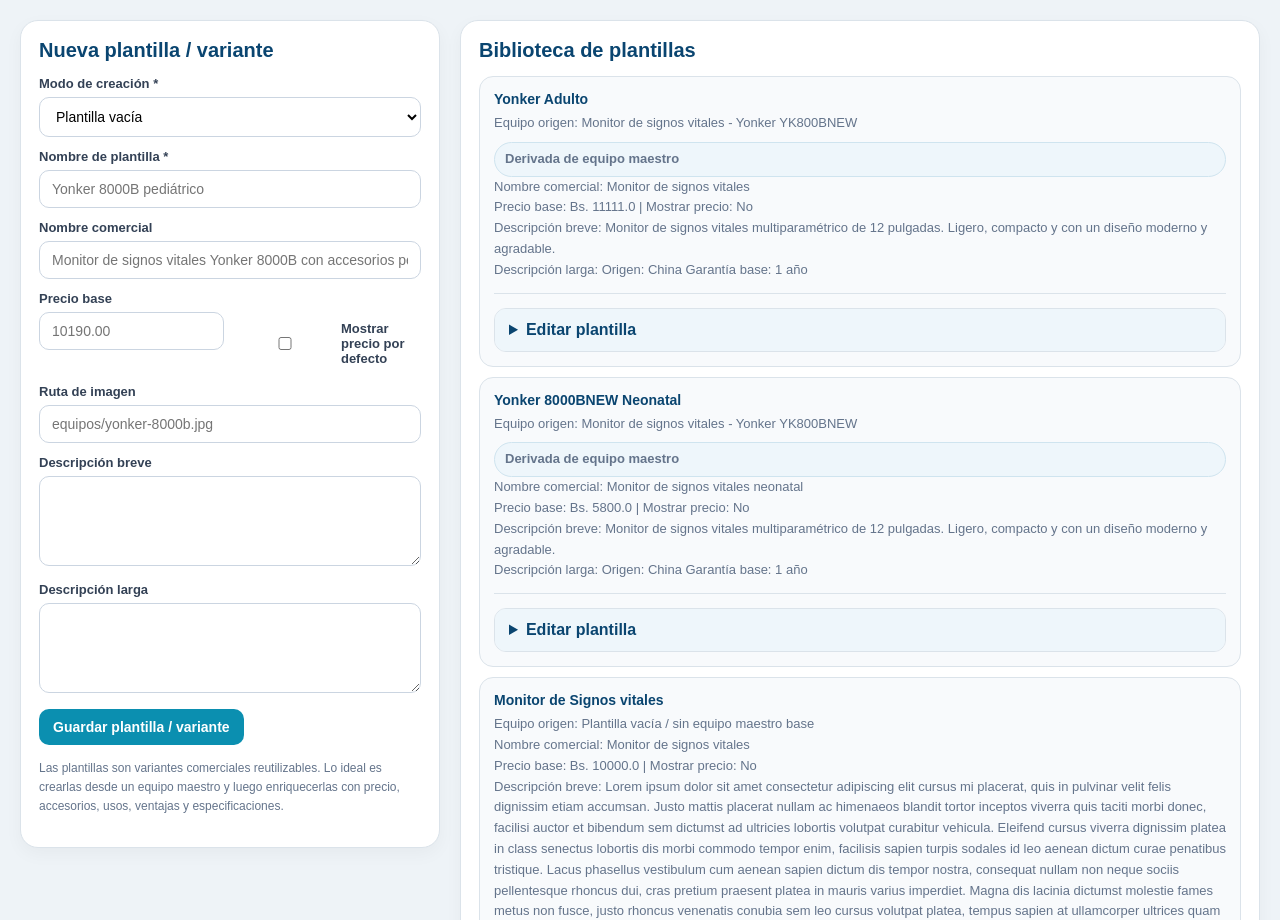
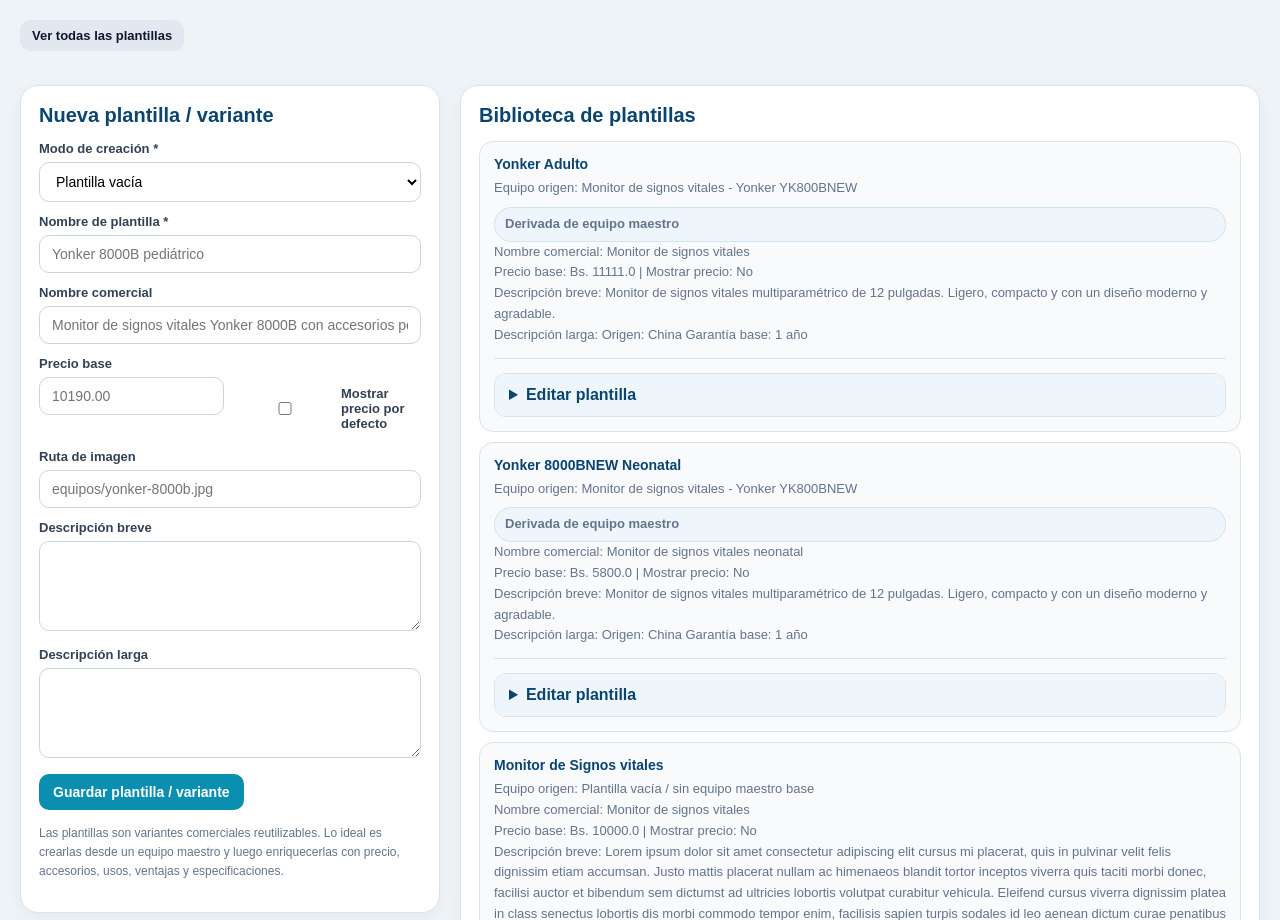
Before and after one commit to Myroesh/biosolutions-cotizador, a Flask app: page /plantillas in a window 1280 px wide. Shown: the part 71-991 px from the top of the page. Run offline with Flask 3, Linux system fonts and the light colour scheme; data comes from the database, SQL or seed files in the repository; both versions use the stored data as it was after the commit; data that the repository does not hold is empty.

Commit message:
Separar flujo crear plantilla y ver plantillas

```diff
--- a/app.py
+++ b/app.py
@@ -346,8 +346,12 @@ def plantillas_page():
     conn = get_db_connection()
 
     equipo_id_raw = (request.args.get("equipo_id") or "").strip()
+    action = (request.args.get("action") or "").strip().lower()
+
+    if action not in {"create", "view"}:
+        action = ""
+
     equipo_id = None
-
     if equipo_id_raw:
         try:
             equipo_id = int(equipo_id_raw)
@@ -361,7 +365,20 @@ def plantillas_page():
         ORDER BY id DESC
     """).fetchall()
 
+    selected_equipo = None
     if equipo_id:
+        selected_equipo = conn.execute("""
+            SELECT *
+            FROM equipos
+            WHERE id = ? AND activo = 1
+        """, (equipo_id,)).fetchone()
+
+        if not selected_equipo:
+            equipo_id = None
+
+    filter_by_equipo = bool(equipo_id and action == "view")
+
+    if filter_by_equipo:
         plantillas_rows = conn.execute("""
             SELECT p.*, e.nombre AS equipo_nombre, e.marca AS equipo_marca, e.modelo AS equipo_modelo
             FROM plantillas p
@@ -378,14 +395,6 @@ def plantillas_page():
             WHERE p.activo = 1
             ORDER BY p.id DESC
         """).fetchall()
-
-    selected_equipo = None
-    if equipo_id:
-        selected_equipo = conn.execute("""
-            SELECT *
-            FROM equipos
-            WHERE id = ? AND activo = 1
-        """, (equipo_id,)).fetchone()
 
     plantillas = []
     for p in plantillas_rows:
@@ -406,7 +415,9 @@ def plantillas_page():
         plantillas=plantillas,
         active_page="plantillas",
         selected_equipo=selected_equipo,
-        selected_equipo_id=equipo_id
+        selected_equipo_id=equipo_id,
+        current_action=action,
+        filter_by_equipo=filter_by_equipo
     )
 
 @app.route("/cotizaciones")
--- a/templates/equipos.html
+++ b/templates/equipos.html
@@ -248,12 +248,12 @@
               <span>Imagen base: {{ equipo["imagen"] }}</span>
             {% endif %}
 
-            <div class="card-actions">
-              <a class="btn-link" href="{{ url_for('plantillas_page') }}?equipo_id={{ equipo['id'] }}">
+            < <div class="card-actions">
+              <a class="btn-link" href="{{ url_for('plantillas_page') }}?equipo_id={{ equipo['id'] }}&action=create">
                 Crear plantilla
               </a>
 
-              <a class="btn-link secondary" href="{{ url_for('plantillas_page') }}?equipo_id={{ equipo['id'] }}">
+              <a class="btn-link secondary" href="{{ url_for('plantillas_page') }}?equipo_id={{ equipo['id'] }}&action=view">
                 Ver plantillas
               </a>
 
--- a/templates/plantillas.html
+++ b/templates/plantillas.html
@@ -146,6 +146,32 @@
     font-weight:700;
     cursor:pointer;
   }
+  .top-actions{
+    display:flex;
+    gap:8px;
+    flex-wrap:wrap;
+    margin-bottom:14px;
+  }
+
+  .top-link{
+    display:inline-flex;
+    align-items:center;
+    justify-content:center;
+    text-decoration:none;
+    background:#e2e8f0;
+    color:#0f172a;
+    border:none;
+    border-radius:10px;
+    padding:8px 12px;
+    font-size:13px;
+    font-weight:700;
+    cursor:pointer;
+  }
+
+  .top-link.primary{
+    background:#0b8fb0;
+    color:#fff;
+  }
   @media (max-width: 1100px){
     .page-grid{
       grid-template-columns:1fr;
@@ -229,9 +255,24 @@
 
 {% block content %}
 <div class="page-grid">
+  <div class="top-actions" style="grid-column:1 / -1;">
+    <a class="top-link" href="{{ url_for('plantillas_page') }}">Ver todas las plantillas</a>
+
+    {% if selected_equipo %}
+      <a class="top-link" href="{{ url_for('equipos_page') }}">Volver a equipos maestro</a>
+
+      <a class="top-link primary" href="{{ url_for('plantillas_page') }}?equipo_id={{ selected_equipo['id'] }}&action=create">
+        Crear plantilla desde este equipo
+      </a>
+
+      <a class="top-link" href="{{ url_for('plantillas_page') }}?equipo_id={{ selected_equipo['id'] }}&action=view">
+        Ver solo plantillas de este equipo
+      </a>
+    {% endif %}
+  </div>
   <section class="page-card">
     <h2>Nueva plantilla / variante</h2>
-    {% if selected_equipo %}
+    {% if selected_equipo and current_action == "create" %}
       <div class="context-box">
         <strong>Creando plantilla desde equipo maestro</strong>
         <span>
@@ -245,8 +286,8 @@
   <div class="field">
     <label for="modo_creacion">Modo de creación *</label>
     <select id="modo_creacion" name="modo_creacion" required onchange="toggleEquipoBaseField()">
-      <option value="desde_equipo" {% if selected_equipo_id %}selected{% endif %}>Crear desde equipo maestro</option>
-      <option value="vacia" {% if not selected_equipo_id %}selected{% endif %}>Plantilla vacía</option>
+      <option value="desde_equipo" {% if selected_equipo_id and current_action == "create" %}selected{% endif %}>Crear desde equipo maestro</option>
+      <option value="vacia" {% if not (selected_equipo_id and current_action == "create") %}selected{% endif %}>Plantilla vacía</option>
     </select>
   </div>
 
@@ -312,7 +353,7 @@
 
   <section class="page-card">
     <h2>Biblioteca de plantillas</h2>
-    {% if selected_equipo %}
+      {% if selected_equipo and filter_by_equipo %}
       <div class="context-box">
         <strong>Mostrando plantillas derivadas de este equipo</strong>
         <span>
@@ -518,7 +559,7 @@
 
 {% block scripts %}
 <script>
-  function toggleEquipoBaseField() {
+   function toggleEquipoBaseField() {
     const modo = document.getElementById("modo_creacion");
     const wrapper = document.getElementById("equipoBaseWrapper");
     const equipoSelect = document.getElementById("equipo_id");
```
Also changed, not shown: biosolutions.db.
